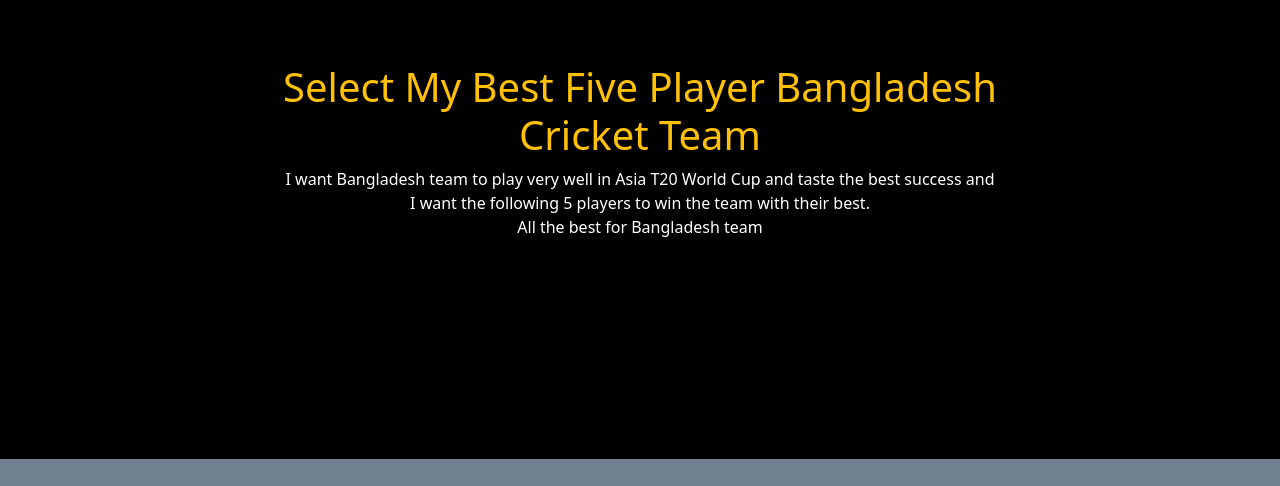
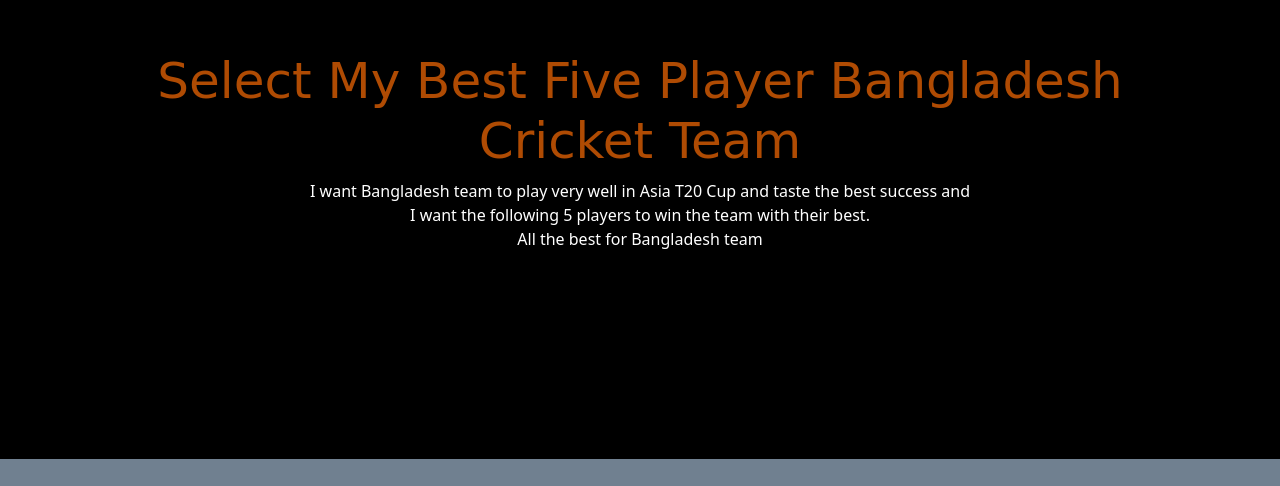
Before and after one commit to BappySheikh1/select-best-five, a plain HTML site: page index.html in a window 1280 px wide. Shown: the part 141-627 px from the top of the page. Drawn offline with nearby package versions, Linux system fonts and the light colour scheme.

Commit message:
overAll review finish

```diff
--- a/index.html
+++ b/index.html
@@ -12,12 +12,12 @@
 </head>
 <body>
     <header class="top-banner">
-        <div class="header-Container">
-            <h1 class="text-warning">Select My Best Five Player Bangladesh <br> Cricket Team  </h1>
-            <p class="text-white">I want Bangladesh team to play very well in Asia T20 World Cup  and taste the  best success and <br>I want the following 5 players to win the team with their best. <br>
+          <div class="header-Container">
+            <h1>Select My Best Five Player Bangladesh <br> Cricket Team  </h1>
+            <p>I want Bangladesh team to play very well in Asia T20 Cup  and taste the  best success and <br>I want the following 5 players to win the team with their best. <br>
               All the best for Bangladesh team</p>
 
-        </div>
+          </div>
 
     </header>
     <main>
--- a/style/style.css
+++ b/style/style.css
@@ -11,6 +11,15 @@
     align-items: center;
     flex-direction: column;
     text-align: center;
+
+}
+.header-Container h1{
+    font-size: 50px;
+    font-family: cursive;
+    color: rgb(175, 75, 3);
+}
+.header-Container p{
+ color: white;
 }
 .images-5{
     height: 290px;
```
